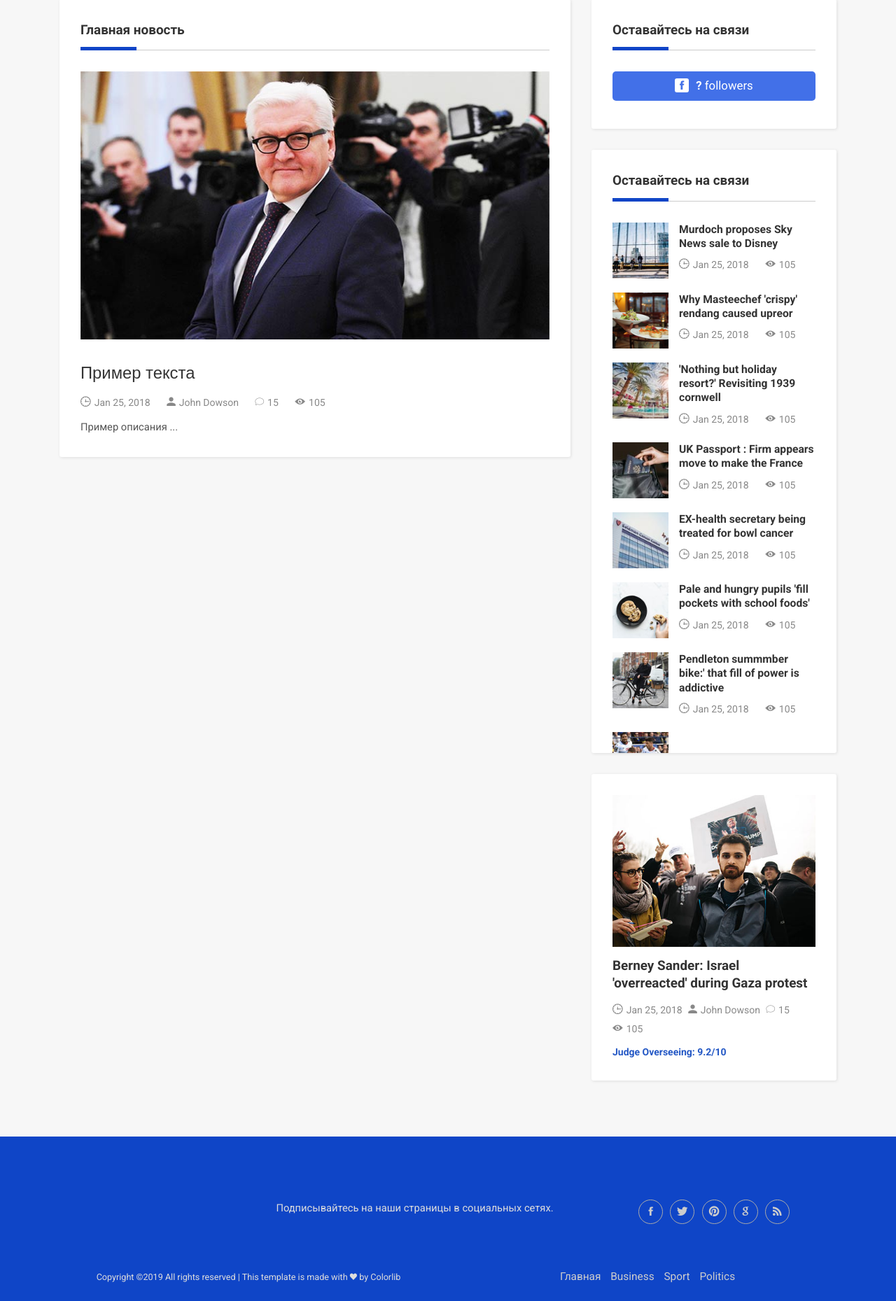
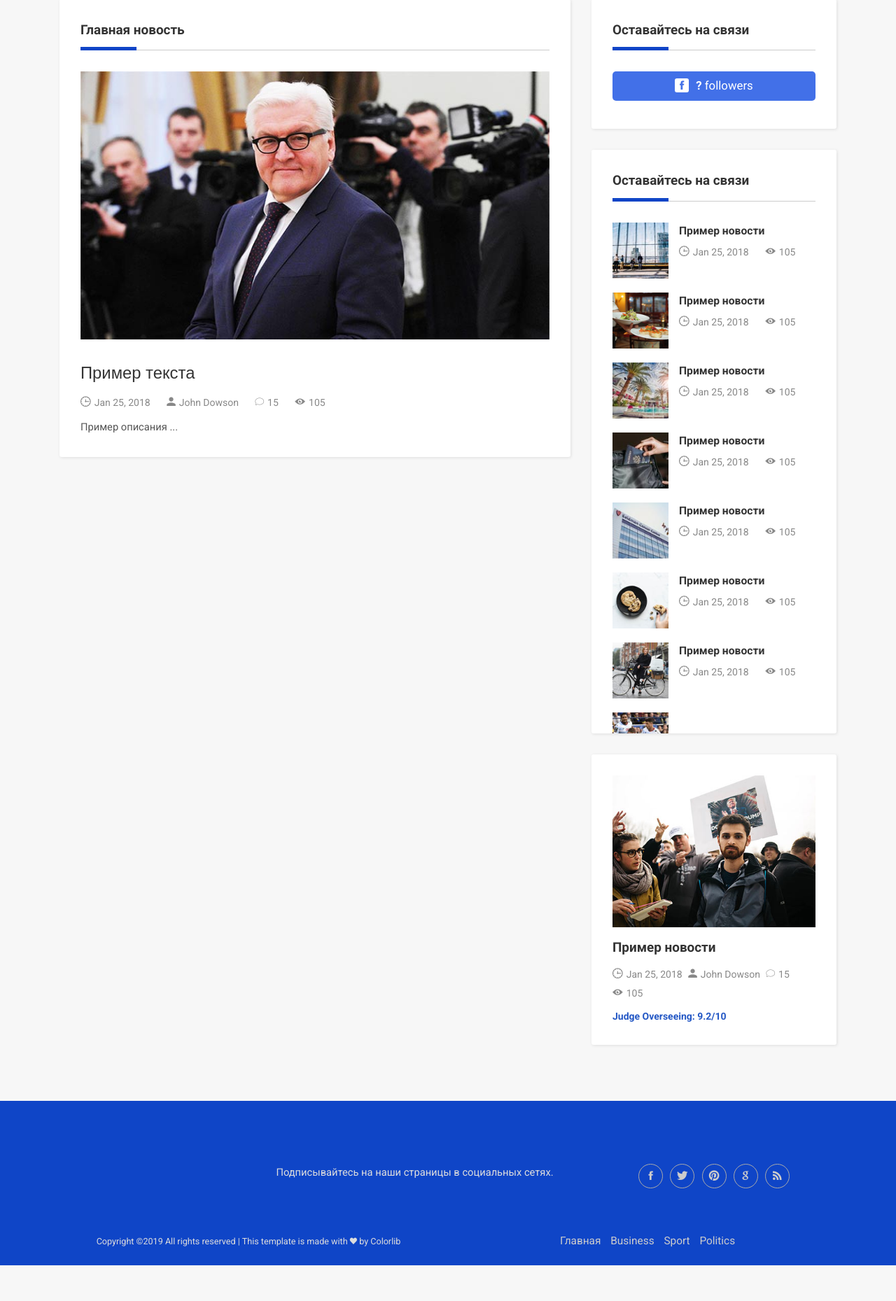
Before and after one commit to TheNooBest/miet_union, a Django app: template miet_union/templates/miet_union/home.html in a window 1280 px wide. Shown: the part 132-1991 px from the top of the page at 70% size. After the commit the page ends 1940 px from the top, so only its background shows below. Run offline with Django 3.2, Linux system fonts and the light colour scheme; the template is opened without the code that fills it, so the values that code supplies are empty; some libraries are stand-ins or nearby versions; some web fonts are replaced.

Commit message:
feat: rename sidebar news to 'пример новости'

```diff
--- a/miet_union/templates/miet_union/home.html
+++ b/miet_union/templates/miet_union/home.html
@@ -62,7 +62,7 @@
               </div><!-- s-left -->
               <div class="s-right">
                 <h5><a href="#">
-                    <b>Murdoch proposes Sky News sale to Disney</b></a></h5>
+                    <b>Пример новости</b></a></h5>
                 <ul class="mtb-5 list-li-mr-20 color-lite-black">
                   <li><i class="mr-5 font-12 ion-clock"></i>Jan 25, 2018</li>
                   <li><i class="mr-5 font-12 ion-eye"></i>105</li>
@@ -75,7 +75,7 @@
               </div><!-- s-left -->
               <div class="s-right">
                 <h5><a href="#">
-                    <b>Why Masteechef 'crispy' rendang caused upreor</b></a></h5>
+                    <b>Пример новости</b></a></h5>
                 <ul class="mtb-5 list-li-mr-20 color-lite-black">
                   <li><i class="mr-5 font-12 ion-clock"></i>Jan 25, 2018</li>
                   <li><i class="mr-5 font-12 ion-eye"></i>105</li>
@@ -89,7 +89,7 @@
               </div><!-- s-left -->
               <div class="s-right">
                 <h5><a href="#">
-                    <b>'Nothing but holiday resort?' Revisiting 1939 cornwell</b></a></h5>
+                    <b>Пример новости</b></a></h5>
                 <ul class="mtb-5 list-li-mr-20 color-lite-black">
                   <li><i class="mr-5 font-12 ion-clock"></i>Jan 25, 2018</li>
                   <li><i class="mr-5 font-12 ion-eye"></i>105</li>
@@ -102,7 +102,7 @@
               </div><!-- s-left -->
               <div class="s-right">
                 <h5><a href="#">
-                    <b>UK Passport : Firm appears move to make the France</b></a></h5>
+                    <b>Пример новости</b></a></h5>
                 <ul class="mtb-5 list-li-mr-20 color-lite-black">
                   <li><i class="mr-5 font-12 ion-clock"></i>Jan 25, 2018</li>
                   <li><i class="mr-5 font-12 ion-eye"></i>105</li>
@@ -115,7 +115,7 @@
               </div><!-- s-left -->
               <div class="s-right">
                 <h5><a href="#">
-                    <b>EX-health secretary being treated for bowl cancer</b></a></h5>
+                    <b>Пример новости</b></a></h5>
                 <ul class="mtb-5 list-li-mr-20 color-lite-black">
                   <li><i class="mr-5 font-12 ion-clock"></i>Jan 25, 2018</li>
                   <li><i class="mr-5 font-12 ion-eye"></i>105</li>
@@ -128,7 +128,7 @@
               </div><!-- s-left -->
               <div class="s-right">
                 <h5><a href="#">
-                    <b>Pale and hungry pupils 'fill pockets with school foods'</b></a></h5>
+                    <b>Пример новости</b></a></h5>
                 <ul class="mtb-5 list-li-mr-20 color-lite-black">
                   <li><i class="mr-5 font-12 ion-clock"></i>Jan 25, 2018</li>
                   <li><i class="mr-5 font-12 ion-eye"></i>105</li>
@@ -141,7 +141,7 @@
               </div><!-- s-left -->
               <div class="s-right">
                 <h5><a href="#">
-                    <b>Pendleton summmber bike:' that fill of power is addictive</b></a></h5>
+                    <b>Пример новости</b></a></h5>
                 <ul class="mtb-5 list-li-mr-20 color-lite-black">
                   <li><i class="mr-5 font-12 ion-clock"></i>Jan 25, 2018</li>
                   <li><i class="mr-5 font-12 ion-eye"></i>105</li>
@@ -157,7 +157,7 @@
           <div class="mb-30 p-30 card-view">
              <img src="{% static 'images/sidebar-review-400x300.jpg' %}" alt="">
             <h4 class="mt-15"><a href="#">
-                <b>Berney Sander: Israel 'overreacted' during Gaza protest</b></a></h4>
+                <b>Пример новости</b></a></h4>
             <ul class="mtb-10 list-li-mr-5 color-lite-black">
               <li><i class="mr-5 font-12 ion-clock"></i>Jan 25, 2018</li>
               <li><i class="mr-5 font-12 ion-android-person"></i>John Dowson</li>
```
